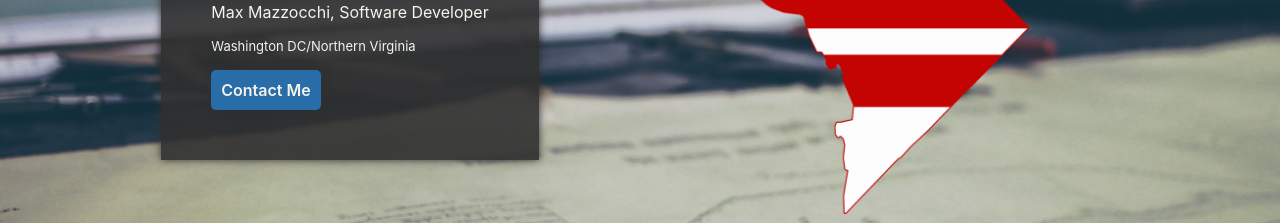
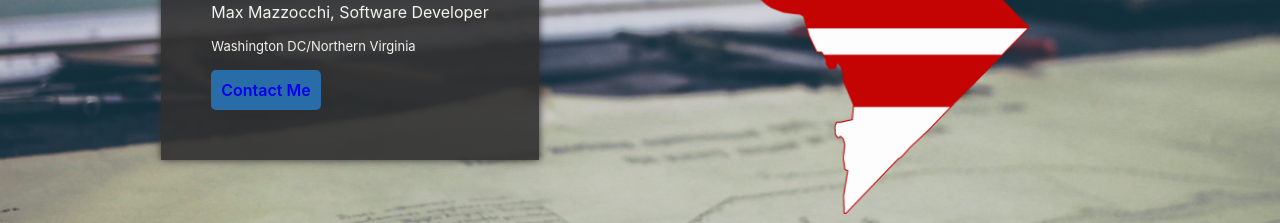
Before and after one commit to MMazzocchi/mmazzocchi.github.io, a React (Create React App) app: page / in a window 1280 px wide. Shown: the part 303-526 px from the top of the page. Built offline with nearby package versions, Linux system fonts and the light colour scheme.

Commit message:
Removed link from button.

```diff
--- a/src/site/Button.js
+++ b/src/site/Button.js
@@ -29,11 +29,9 @@ const styles = {
   },
 };
 
-const Button = ({ classes, href, children }) => (
+const Button = ({ classes, children }) => (
   <div className={ classes.button }>
-    <a className={ classes.link } href={ href }>
-      { children }
-    </a>
+    { children }
   </div>
 );
 
```
